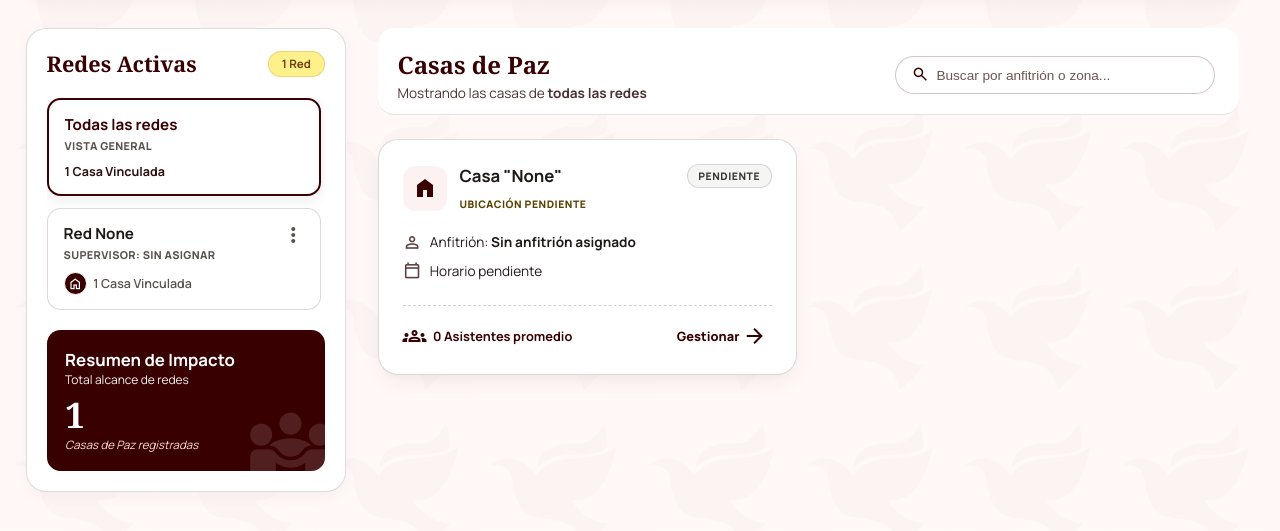
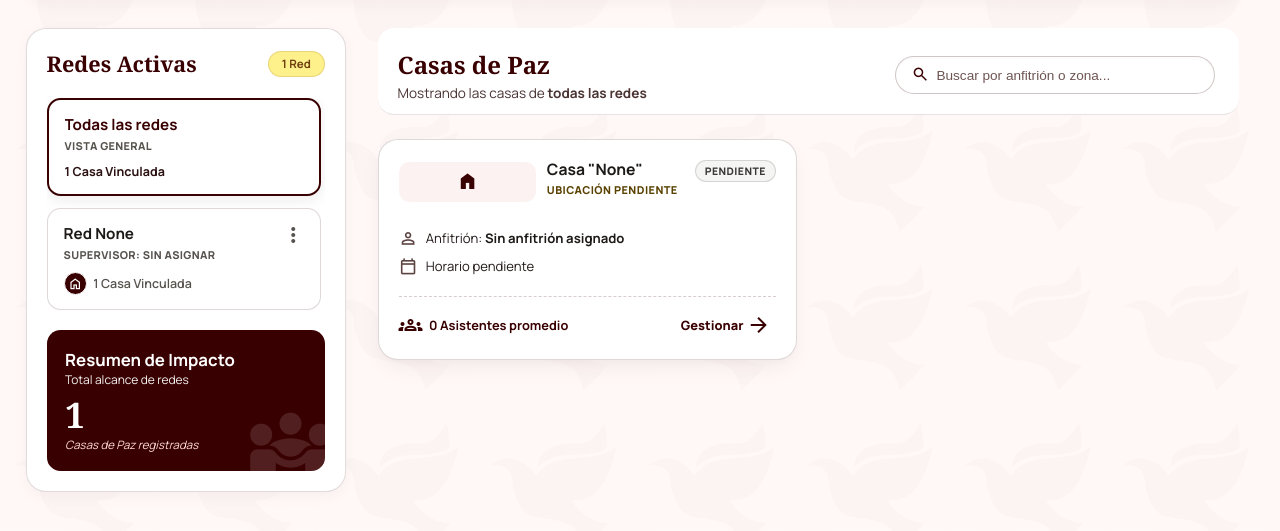
Before and after one commit to MauricioLS-022/Programa-servicio, a Flask app: page /admin/estructura in a window 1280 px wide. Shown: the part 226-757 px from the top of the page. Run offline with Flask 3, Linux system fonts and the light colour scheme; the visitor is signed in with stand-in values (Sample User, id 1); data that the repository does not hold is empty.

Commit message:
style: refinar tarjetas de estructura y actualizar requerimientos

```diff
--- a/static/styles/admin/estructura.css
+++ b/static/styles/admin/estructura.css
@@ -618,11 +618,14 @@ button.red-card {
 
 .casa-card {
     background-color: #ffffff;
-    padding: 1.5rem;
+    padding: 1.25rem;
     border-radius: 1.25rem;
     box-shadow: 0 10px 25px -4px rgba(57, 0, 2, 0.06), 0 4px 12px -2px rgba(57, 0, 2, 0.03);
     border: 1.5px solid rgba(137, 114, 111, 0.28);
     transition: all 0.3s cubic-bezier(0.4, 0, 0.2, 1);
+    display: flex;
+    flex-direction: column;
+    height: 100%;
 }
 
 .casa-card:hover {
@@ -635,25 +638,39 @@ button.red-card {
     display: flex;
     justify-content: space-between;
     align-items: flex-start;
-    margin-bottom: 1.25rem;
+    margin-bottom: 1rem;
+    gap: 0.65rem;
 }
 
 .casa-info-top {
     display: flex;
-    align-items: center;
-    gap: 0.75rem;
+    align-items: flex-start;
+    gap: 0.65rem;
+    min-width: 0;
+    flex: 1;
+}
+
+.casa-info-top > div {
+    min-width: 0;
+    flex: 1;
 }
 
 .casa-icon {
-    width: 2.8rem;
-    height: 2.8rem;
+    width: 2.5rem;
+    height: 2.5rem;
+    flex-shrink: 0;
     background-color: #fdf2f2;
-    border-radius: 0.75rem;
+    border-radius: 0.65rem;
     display: flex;
     align-items: center;
     justify-content: center;
     color: var(--primary, #390002);
     transition: transform 0.3s;
+    margin-top: 0.1rem;
+}
+
+.casa-icon .material-symbols-outlined {
+    font-size: 1.35rem;
 }
 
 .casa-card:hover .casa-icon {
@@ -662,25 +679,38 @@ button.red-card {
 
 .casa-name {
     font-weight: 700;
-    font-size: 1.05rem;
+    font-size: 0.98rem;
+    line-height: 1.25;
     margin-bottom: 0.2rem;
     color: #1c1917;
+    white-space: nowrap;
+    overflow: hidden;
+    text-overflow: ellipsis;
 }
 
 .casa-zone {
-    font-size: 0.65rem;
+    font-size: 0.68rem;
     text-transform: uppercase;
     font-weight: 800;
     color: #5a4200;
-    letter-spacing: 0.05em;
+    letter-spacing: 0.04em;
+    display: -webkit-box;
+    -webkit-line-clamp: 2;
+    -webkit-box-orient: vertical;
+    overflow: hidden;
+    line-height: 1.35;
+    min-height: 2.7em;
 }
 
 .status {
+    flex-shrink: 0;
+    white-space: nowrap;
     font-size: 0.65rem;
     font-weight: 800;
-    padding: 0.25rem 0.65rem;
+    padding: 0.22rem 0.55rem;
     border-radius: 99px;
-    letter-spacing: 0.05em;
+    letter-spacing: 0.04em;
+    line-height: 1.2;
 }
 
 .status-activa,
@@ -702,21 +732,31 @@ button.red-card {
 .casa-details {
     display: flex;
     flex-direction: column;
-    gap: 0.6rem;
-    margin-bottom: 1.5rem;
+    gap: 0.55rem;
+    margin-bottom: 1.25rem;
+    flex-grow: 1;
 }
 
 .detail-row {
     display: flex;
     align-items: center;
     gap: 0.5rem;
-    font-size: 0.85rem;
+    font-size: 0.82rem;
     color: #231919;
+    min-width: 0;
+}
+
+.detail-row span:last-child {
+    min-width: 0;
+    overflow: hidden;
+    text-overflow: ellipsis;
+    white-space: nowrap;
 }
 
 .detail-row span.material-symbols-outlined {
     font-size: 1.2rem;
     color: #5c4342;
+    flex-shrink: 0;
 }
 
 .detail-row strong {
@@ -725,11 +765,13 @@ button.red-card {
 }
 
 .casa-footer {
-    padding-top: 1rem;
+    padding-top: 0.85rem;
     border-top: 1px dashed rgba(137, 114, 111, 0.35);
     display: flex;
     justify-content: space-between;
     align-items: center;
+    margin-top: auto;
+    flex-shrink: 0;
 }
 
 .attendance {
```
Also changed, not shown: REQUERIMIENTOS.md (+15 -9 lines).
